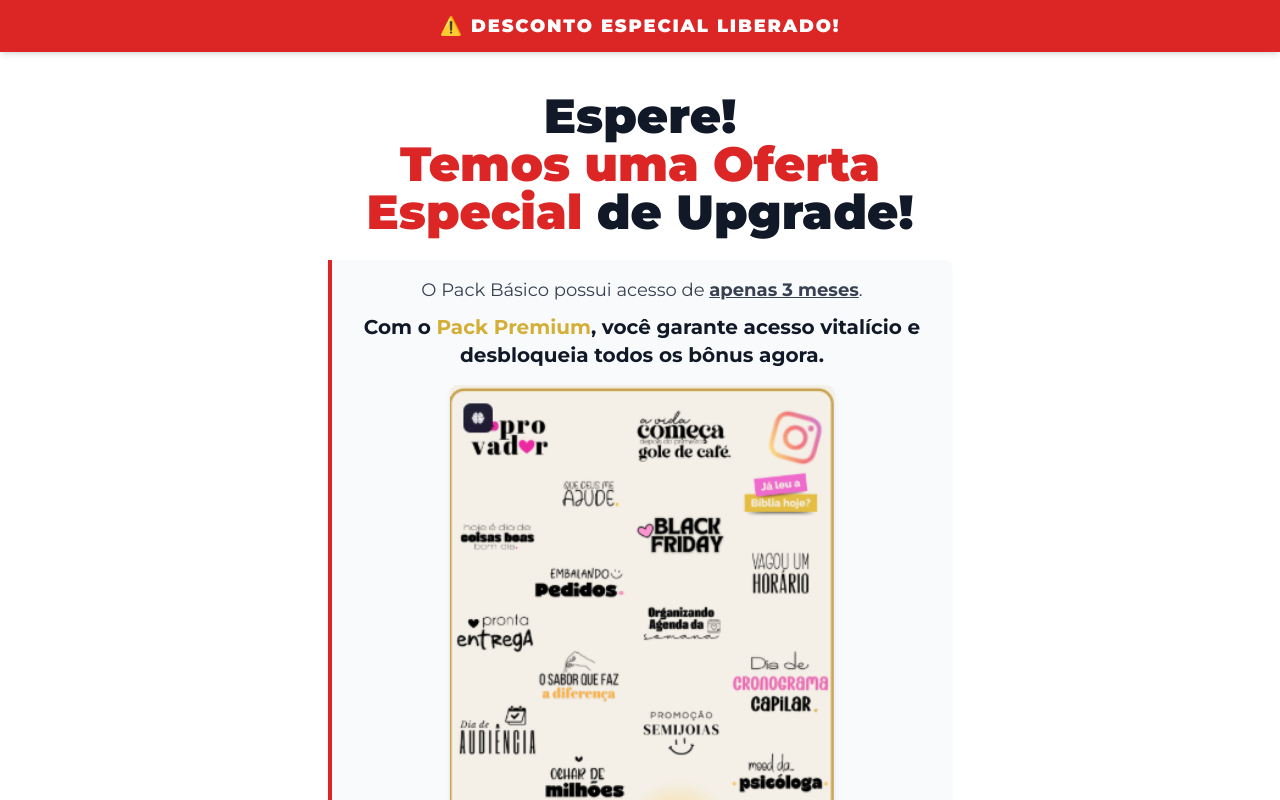
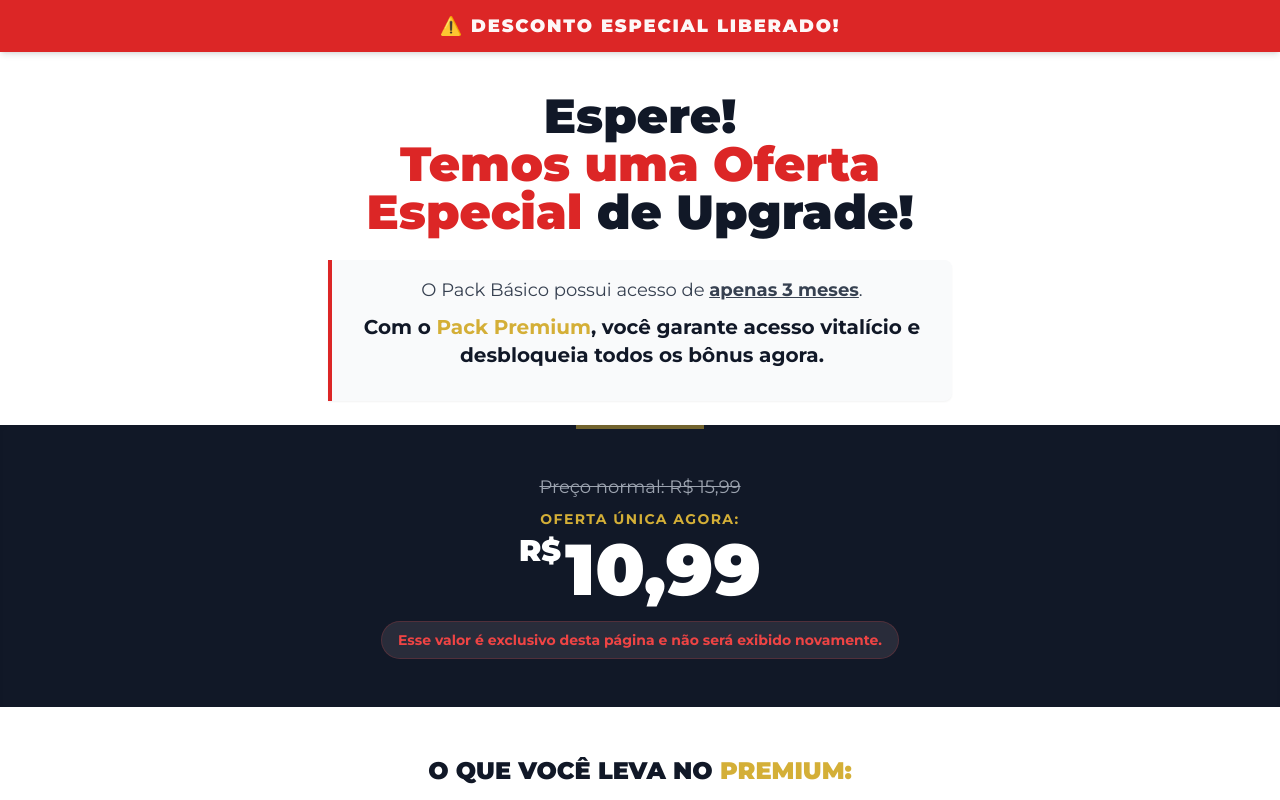
Before and after one commit to paginattoebooks/upsell-pack-premium-figurinhas-instagram, a React (Vite) app: page / in a window 1280 px wide. Shown: the top 800 px of the page. Built offline with nearby package versions, Linux system fonts and the light colour scheme.

Commit message:
Remove image from Headline component
Removed the image element from the Headline component.

```diff
--- a/components/Headline.tsx
+++ b/components/Headline.tsx
@@ -16,7 +16,6 @@ const Headline: React.FC = () => {
           Com o <span className="text-gold">Pack Premium</span>, você garante acesso vitalício e desbloqueia todos os bônus agora.
         </p>
         <div className="mt-4 flex justify-center">
-          <img src="foto.png" alt="foto.png" className="w-full max-w-sm rounded-lg shadow-md object-cover" />
         </div>
       </div>
     </div>
```
